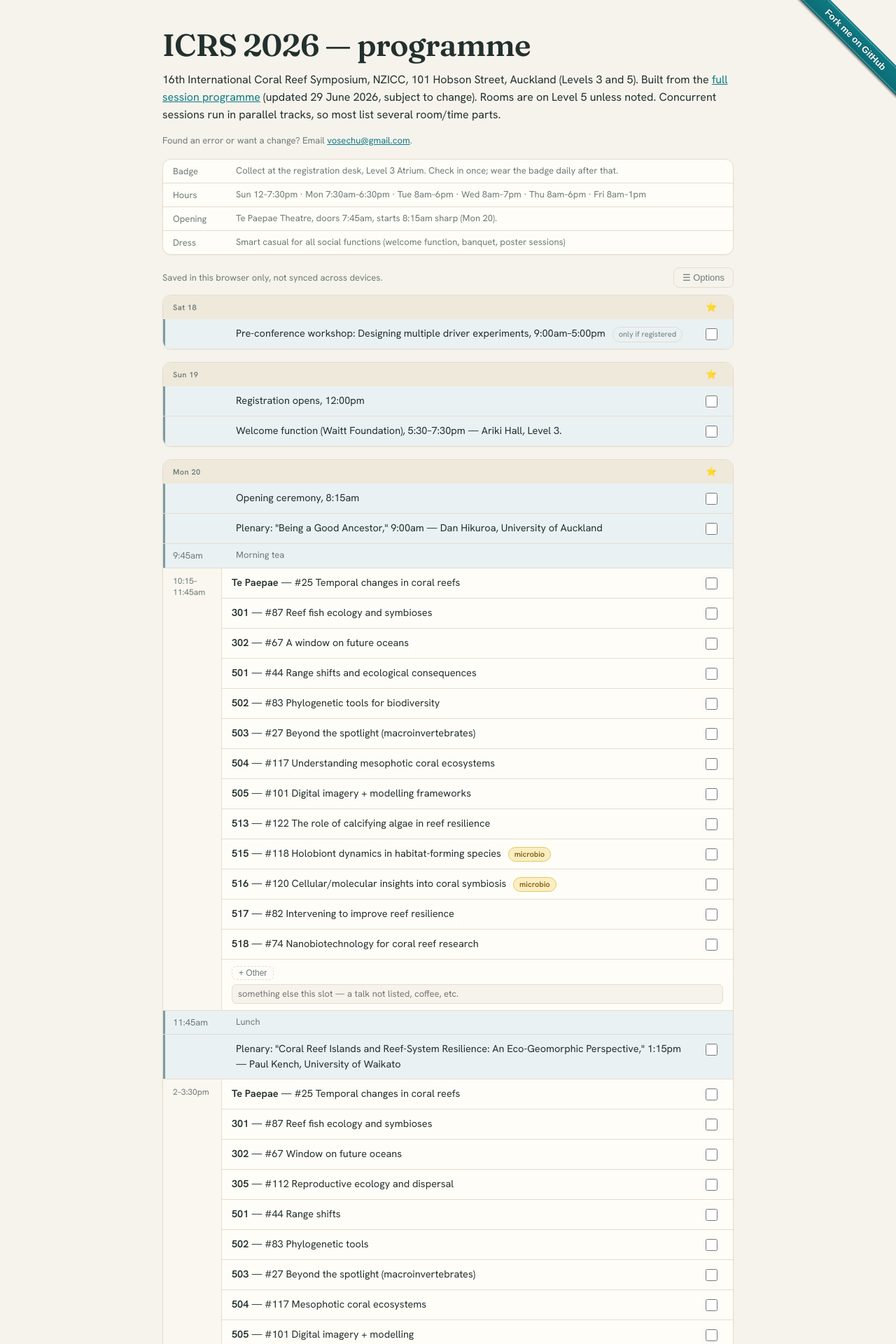
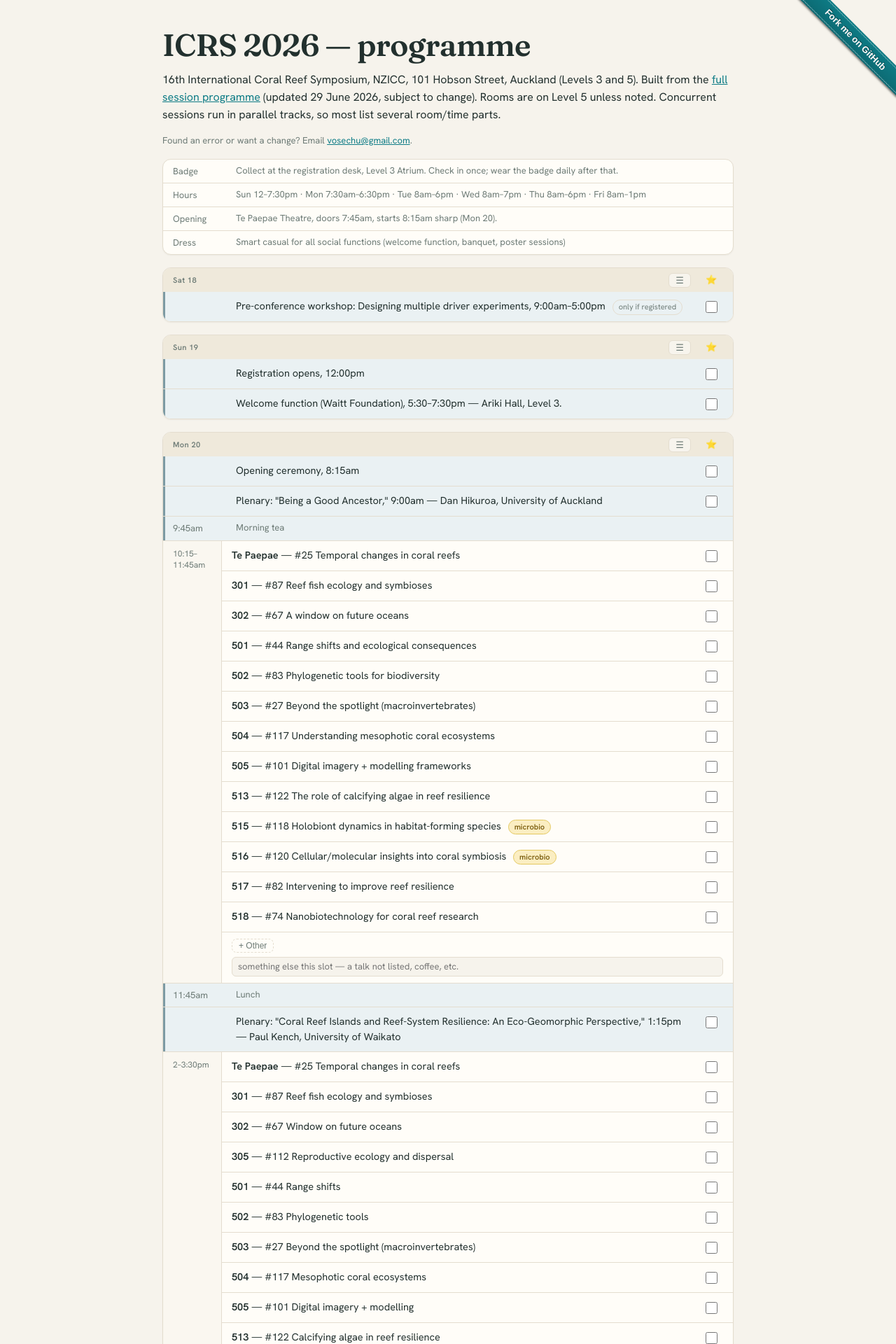
Before and after one commit to vosechu/vosechu.github.io, a Jekyll site: the page icrs/index.html, which Jekyll copies as it is, in a window 1280 px wide. Shown: the top 1920 px of the page at 70% size. Built offline with Jekyll 4.4.1, drawn with Linux system fonts in a browser that asks for light colours.

Commit message:
feat(icrs): pin the options menu in the sticky day header
Move the hamburger into each day's sticky header, just left of the star, so
it stays pinned at the top as you scroll — like the date and star. One shared
dropdown opens under whichever button was clicked; the "saved in this browser"
note moves into it.

Co-Authored-By: Claude Opus 4.8 (1M context) <noreply@anthropic.com>

```diff
--- a/icrs/index.html
+++ b/icrs/index.html
@@ -104,18 +104,18 @@
   .clear-btn{font-size:12.5px;color:var(--muted);background:none;border:1px solid var(--line);
     border-radius:8px;padding:5px 10px;cursor:pointer;}
   .clear-btn:hover{background:var(--line);}
-  .top-bar{display:flex;justify-content:space-between;align-items:center;gap:12px;margin-bottom:6px;}
-  /* Options hamburger: a single button opening a dropdown whose controls wrap,
-     so they never break out of the page edge on narrow phones. */
-  .menu{position:relative;flex:0 0 auto;}
-  .menu-btn{font-size:13px;color:var(--muted);background:none;border:1px solid var(--line);
-    border-radius:8px;padding:6px 12px;cursor:pointer;white-space:nowrap;}
-  .menu-btn:hover,.menu-btn[aria-expanded="true"]{background:var(--line);}
-  .menu-panel{position:absolute;right:0;top:calc(100% + 6px);z-index:30;
-    display:flex;flex-wrap:wrap;gap:8px;justify-content:flex-end;
+  /* Options hamburger: lives in each sticky day header, just left of the star,
+     so it stays pinned at the top like the date and star do. Its dropdown is
+     fixed and positioned under whichever button was clicked; controls wrap so
+     they never break out of the page edge on narrow phones. */
+  .col-head .menu-btn{font-size:13px;line-height:1;color:var(--muted);background:rgba(255,255,255,.5);
+    border:1px solid var(--line);border-radius:6px;padding:3px 9px;cursor:pointer;}
+  .col-head .menu-btn:hover,.col-head .menu-btn[aria-expanded="true"]{background:#fff;color:var(--ink);}
+  .menu-panel{position:fixed;z-index:40;display:flex;flex-wrap:wrap;gap:8px;justify-content:flex-end;
     max-width:min(88vw,300px);padding:10px;background:var(--card);
     border:1px solid var(--line);border-radius:10px;box-shadow:0 8px 24px rgba(34,48,46,.16);}
   .menu-panel[hidden]{display:none;}
+  .menu-note{width:100%;margin:0 0 2px;font-size:11.5px;color:var(--muted);text-align:left;}
   .legend{display:flex;gap:16px;font-size:13px;margin:0 0 10px;}
   .legend span{display:flex;align-items:center;gap:6px;}
   .dot{width:10px;height:10px;border-radius:50%;display:inline-block;}
@@ -139,26 +139,21 @@
     <div class="row filler"><div class="time">Dress</div><div class="label">Smart casual for all social functions (welcome function, banquet, poster sessions)</div></div>
   </div>
 
-  <div class="top-bar">
-    <p class="key" style="margin:0">Saved in this browser only, not synced across devices.</p>
-    <div class="menu">
-      <button class="menu-btn" id="menu-btn" type="button" aria-expanded="false" aria-haspopup="true">&#9776; Options</button>
-      <div class="menu-panel" id="menu-panel" hidden>
-        <button class="collapse-link" id="toggle-presenters" onclick="toggleAllPresenters()">Show all presenters</button>
-        <button class="collapse-link" id="collapse-unstarred" onclick="toggleCollapse()">Collapse unstarred</button>
-        <button class="clear-btn" onclick="clearAll()">Clear all</button>
-      </div>
-    </div>
+  <div class="menu-panel" id="menu-panel" hidden>
+    <p class="menu-note">Saved in this browser only, not synced across devices.</p>
+    <button class="collapse-link" id="toggle-presenters" onclick="toggleAllPresenters()">Show all presenters</button>
+    <button class="collapse-link" id="collapse-unstarred" onclick="toggleCollapse()">Collapse unstarred</button>
+    <button class="clear-btn" onclick="clearAll()">Clear all</button>
   </div>
 
   <div class="day" data-day="sat18">
-    <div class="col-head"><div class="spacer">Sat 18</div><div class="who-heads"><div class="who-head">⭐</div></div></div>
+    <div class="col-head"><div class="spacer">Sat 18</div><button class="menu-btn" type="button" aria-haspopup="true" aria-expanded="false" aria-label="Options">&#9776;</button><div class="who-heads"><div class="who-head">⭐</div></div></div>
     <div class="row" data-row="sat18-workshop"><div class="time"></div><div class="label">Pre-conference workshop: Designing multiple driver experiments, 9:00am&ndash;5:00pm <span class="tag">only if registered</span></div>
       <div class="who-boxes"><label><input type="checkbox" class="star" data-id="sat18-workshop"></label></div></div>
   </div>
 
   <div class="day" data-day="sun19">
-    <div class="col-head"><div class="spacer">Sun 19</div><div class="who-heads"><div class="who-head">⭐</div></div></div>
+    <div class="col-head"><div class="spacer">Sun 19</div><button class="menu-btn" type="button" aria-haspopup="true" aria-expanded="false" aria-label="Options">&#9776;</button><div class="who-heads"><div class="who-head">⭐</div></div></div>
     <div class="row" data-row="sun19-reg"><div class="time"></div><div class="label">Registration opens, 12:00pm</div>
       <div class="who-boxes"><label><input type="checkbox" class="star" data-id="sun19-reg"></label></div></div>
     <div class="row" data-row="sun19-welcome"><div class="time"></div><div class="label">Welcome function (Waitt Foundation), 5:30&ndash;7:30pm &mdash; Ariki Hall, Level 3.</div>
@@ -166,7 +161,7 @@
   </div>
 
   <div class="day" data-day="mon20">
-    <div class="col-head"><div class="spacer">Mon 20</div><div class="who-heads"><div class="who-head">⭐</div></div></div>
+    <div class="col-head"><div class="spacer">Mon 20</div><button class="menu-btn" type="button" aria-haspopup="true" aria-expanded="false" aria-label="Options">&#9776;</button><div class="who-heads"><div class="who-head">⭐</div></div></div>
     <div class="row" data-row="mon20-opening"><div class="time"></div><div class="label">Opening ceremony, 8:15am</div>
       <div class="who-boxes"><label><input type="checkbox" class="star" data-id="mon20-opening"></label></div></div>
     <div class="row" data-row="mon20-plenary1"><div class="time"></div><div class="label">Plenary: "Being a Good Ancestor," 9:00am &mdash; Dan Hikuroa, University of Auckland</div>
@@ -271,7 +266,7 @@
   </div>
 
   <div class="day" data-day="tue21">
-    <div class="col-head"><div class="spacer">Tue 21</div><div class="who-heads"><div class="who-head">⭐</div></div></div>
+    <div class="col-head"><div class="spacer">Tue 21</div><button class="menu-btn" type="button" aria-haspopup="true" aria-expanded="false" aria-label="Options">&#9776;</button><div class="who-heads"><div class="who-head">⭐</div></div></div>
     <div class="row" data-row="tue21-plenary1"><div class="time"></div><div class="label">Plenary: "In Sickness and in Health: Cellular Regulation of Cnidarian-Algal Symbioses," 8:30am &mdash; Virginia Weis, Oregon State University <span class="tag recommended" data-tip="Cellular regulation of cnidarian–algal symbiosis — foundational coral-symbiosis biology.">microbio</span></div>
       <div class="who-boxes"><label><input type="checkbox" class="star" data-id="tue21-plenary1"></label></div></div>
     <div class="row filler"><div class="time">9:15am</div><div class="label">Morning tea</div></div>
@@ -403,7 +398,7 @@
   </div>
 
   <div class="day" data-day="wed22">
-    <div class="col-head"><div class="spacer">Wed 22</div><div class="who-heads"><div class="who-head">⭐</div></div></div>
+    <div class="col-head"><div class="spacer">Wed 22</div><button class="menu-btn" type="button" aria-haspopup="true" aria-expanded="false" aria-label="Options">&#9776;</button><div class="who-heads"><div class="who-head">⭐</div></div></div>
     <div class="row" data-row="wed22-plenary1"><div class="time"></div><div class="label">Plenary: "Innovations in Coral Reef Mapping and Conservation Assessments at Regional to Global Scales," 8:30am &mdash; Greg Asner, Center for Global Discovery and Conservation Science</div>
       <div class="who-boxes"><label><input type="checkbox" class="star" data-id="wed22-plenary1"></label></div></div>
     <div class="row filler"><div class="time">9:15am</div><div class="label">Morning tea</div></div>
@@ -529,7 +524,7 @@
   </div>
 
   <div class="day" data-day="thu23">
-    <div class="col-head"><div class="spacer">Thu 23</div><div class="who-heads"><div class="who-head">⭐</div></div></div>
+    <div class="col-head"><div class="spacer">Thu 23</div><button class="menu-btn" type="button" aria-haspopup="true" aria-expanded="false" aria-label="Options">&#9776;</button><div class="who-heads"><div class="who-head">⭐</div></div></div>
     <div class="row" data-row="thu23-plenary1"><div class="time"></div><div class="label">Plenary: "Diversity within Coral Reef Fisheries Supports Productivity, Equity, and Sustainability," 8:30am &mdash; Christina Hicks, Lancaster University (sponsored by UNEP and the GFCR)</div>
       <div class="who-boxes"><label><input type="checkbox" class="star" data-id="thu23-plenary1"></label></div></div>
     <div class="row filler"><div class="time">9:15am</div><div class="label">Morning tea</div></div>
@@ -654,7 +649,7 @@
   </div>
 
   <div class="day" data-day="fri24">
-    <div class="col-head"><div class="spacer">Fri 24</div><div class="who-heads"><div class="who-head">⭐</div></div></div>
+    <div class="col-head"><div class="spacer">Fri 24</div><button class="menu-btn" type="button" aria-haspopup="true" aria-expanded="false" aria-label="Options">&#9776;</button><div class="who-heads"><div class="who-head">⭐</div></div></div>
     <div class="slot"><div class="slot-time"><span>8:30–10am</span></div><div class="slot-body">
     <div class="row" data-row="cs-fri-196" data-slot="cs-fri-196"><div class="time"></div><div class="label"><b>Te Paepae</b> &mdash; #130 Coral bleaching dynamics <span class="tag speakers">Beatriz Corazza, Camilla Nivison +8</span></div>
       <div class="who-boxes"><label><input type="checkbox" class="star" data-id="cs-fri-196"></label></div></div>
```
Also changed, not shown: other parts of icrs/index.html (+26 -7 lines).
